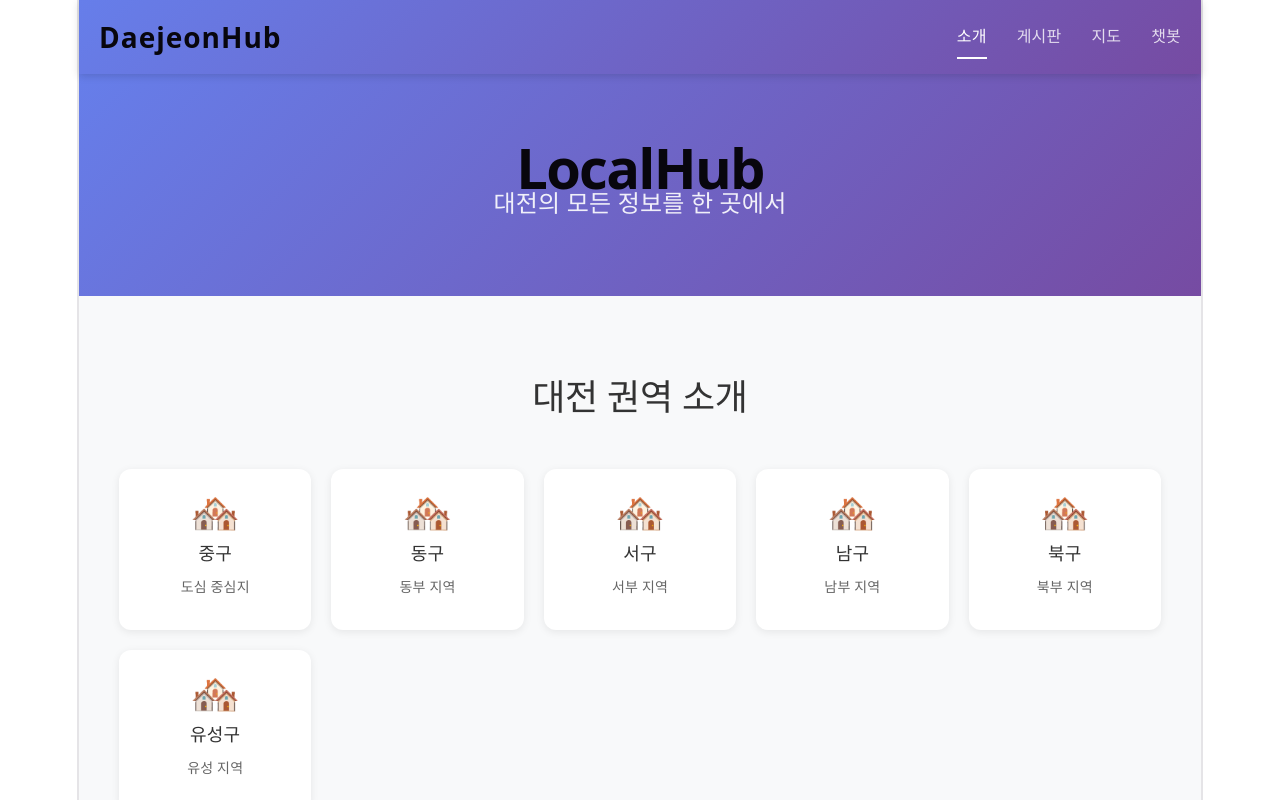
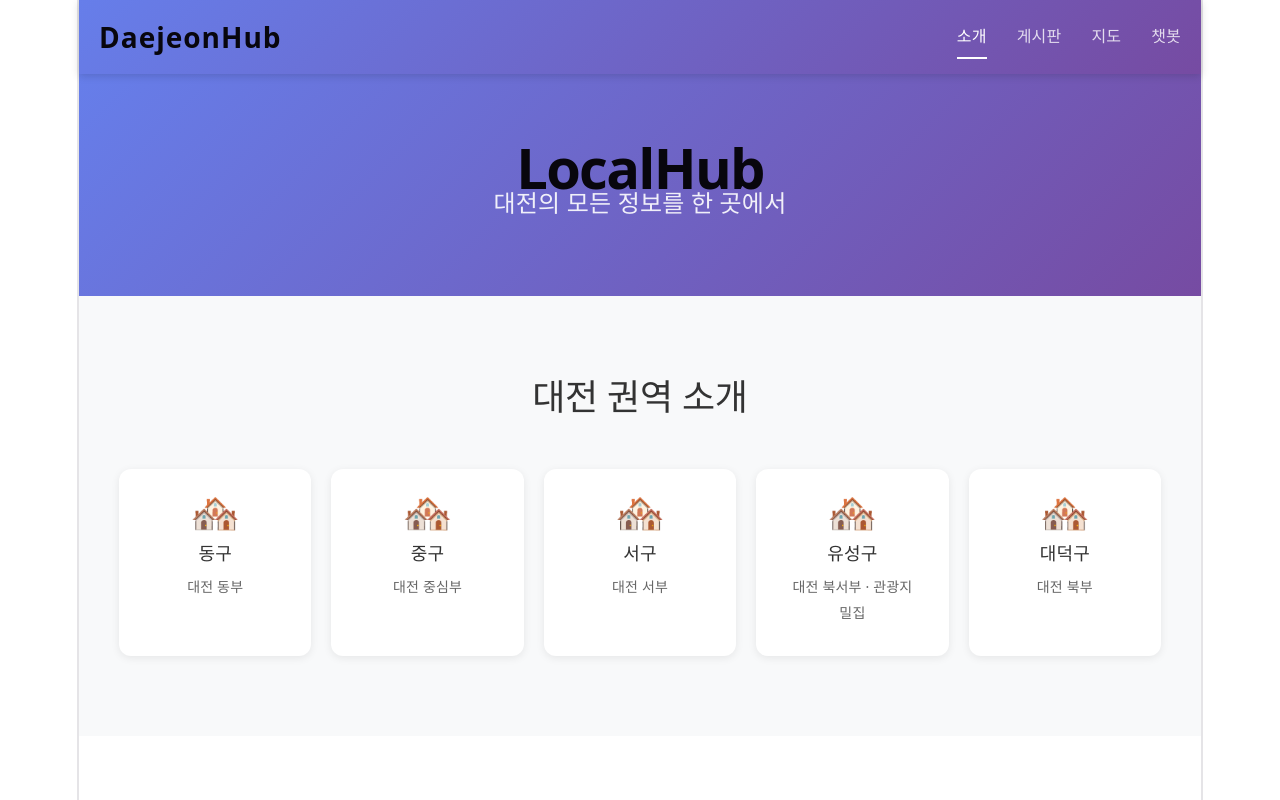
Before and after one commit to dang0321/Daejeonhub, a Vue app: page / in a window 1280 px wide. Shown: the top 800 px of the page. Built offline with nearby package versions, Linux system fonts and the light colour scheme; no server answers.

Commit message:
홈 화면 지역 목록을 대전 실제 5개 구로 수정

```diff
--- a/src/views/HomeView.vue
+++ b/src/views/HomeView.vue
@@ -1,11 +1,10 @@
 <script setup>
 const regions = [
-  { name: '중구', description: '도심 중심지' },
-  { name: '동구', description: '동부 지역' },
-  { name: '서구', description: '서부 지역' },
-  { name: '남구', description: '남부 지역' },
-  { name: '북구', description: '북부 지역' },
-  { name: '유성구', description: '유성 지역' }
+  { name: '동구',   description: '대전 동부' },
+  { name: '중구',   description: '대전 중심부' },
+  { name: '서구',   description: '대전 서부' },
+  { name: '유성구', description: '대전 북서부 · 관광지 밀집' },
+  { name: '대덕구', description: '대전 북부' }
 ]
 
 const services = [
```
